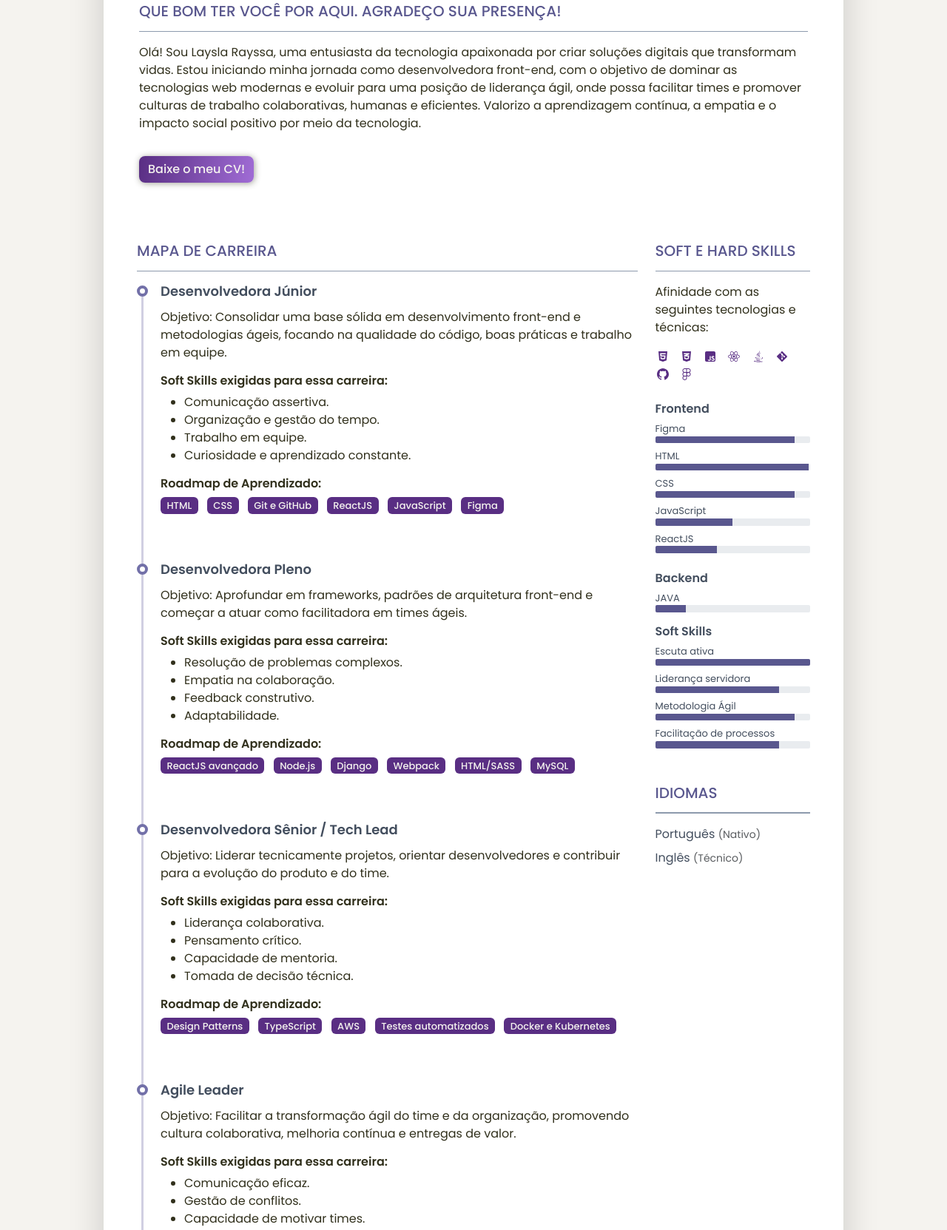
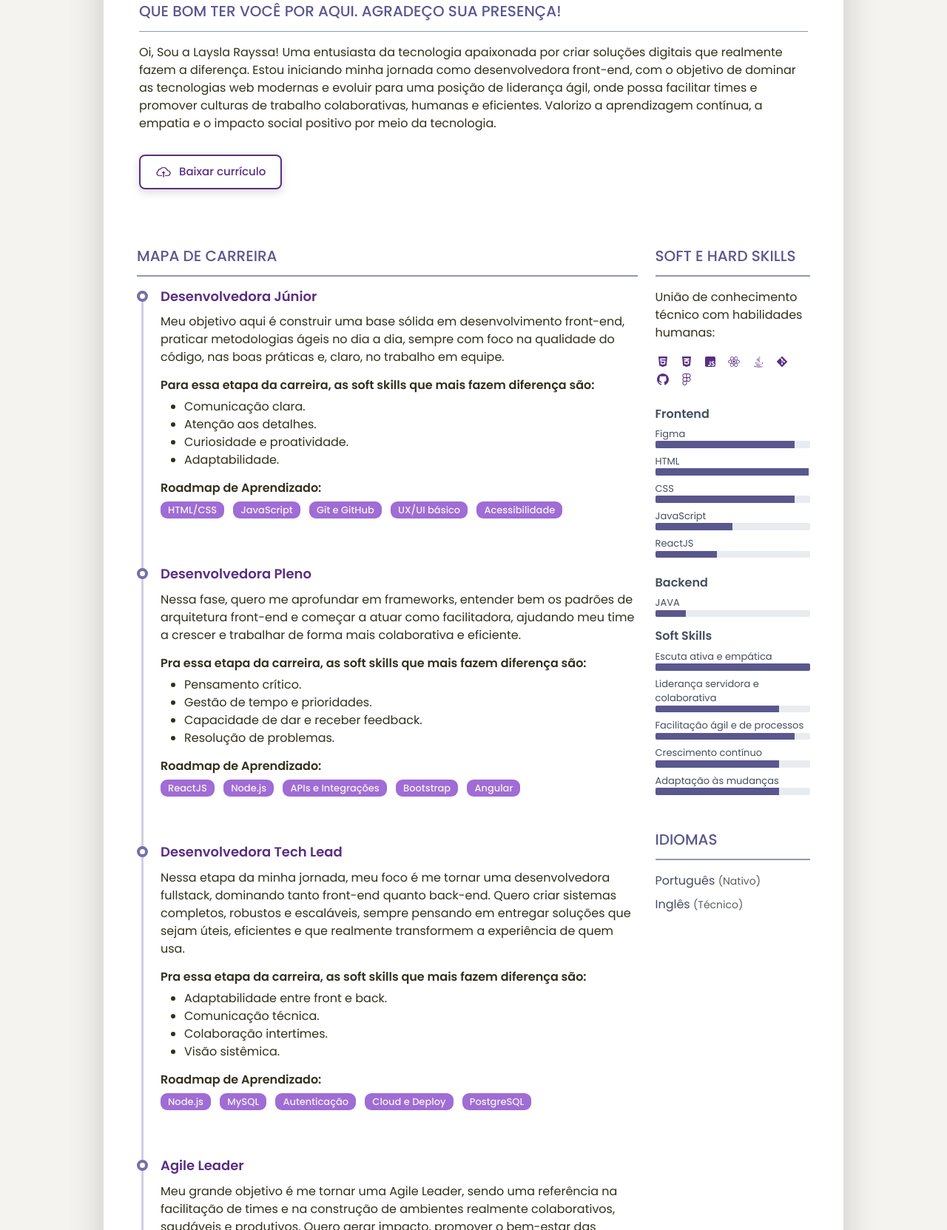
Before and after one commit to lrayssz/mapaCarreiraLaysla, a plain HTML site: page index.html in a window 1280 px wide. Shown: the part 295-1958 px from the top of the page at 74% size. Drawn offline with nearby package versions, Linux system fonts and the light colour scheme.

Commit message:
Adicionando conteúdo e interação ao mapa de carreira

```diff
--- a/index.html
+++ b/index.html
@@ -5,9 +5,12 @@
     <meta charset="utf-8" />
     <meta http-equiv="X-UA-Compatible" content="IE=edge" />
     <meta name="viewport" content="width=device-width, initial-scale=1.0" />
-    <meta name="description" content="" />
+    <meta
+      name="description"
+      content="Mapa de carreira de Laysla Rayssa, desenvolvedora front-end em formação, apaixonada por tecnologia e metodologias ágeis."
+    />
     <meta name="author" content="" />
-    <link rel="shortcut icon" href="images/LR (2).png" />
+    <link rel="shortcut icon" href="images/LR (3).png" />
     <script defer src="assets/fontawesome/js/all.min.js"></script>
     <link id="theme-style" rel="stylesheet" href="assets/css/bootstrap-5.css" />
     <link rel="stylesheet" href="styles/style.css" />
@@ -36,11 +39,15 @@
                   <div class="title mb-3">Desenvolvedora Front-end</div>
                   <ul class="list-unstyled">
                     <li class="mb-2">
-                      <a class="text-link" href="#">
+                      <a
+                        class="text-link"
+                        href="mailto:laysla.rayssa05@gmail.com"
+                      >
                         <i
                           class="far fa-envelope fa-fw me-2"
                           data-fa-transform="grow-3"
-                        ></i>laysla.rayssa05@gmail.com
+                        ></i
+                        >laysla.rayssa05@gmail.com
                       </a>
                     </li>
                   </ul>
@@ -85,19 +92,34 @@
             </h2>
             <div class="resume-section-content">
               <p class="mb-0">
-                Olá! Sou Laysla Rayssa, uma entusiasta da tecnologia apaixonada
-                por criar soluções digitais que transformam vidas. Estou
-                iniciando minha jornada como desenvolvedora front-end, com o
-                objetivo de dominar as tecnologias web modernas e evoluir para
+                Oi, Sou a Laysla Rayssa! Uma entusiasta da tecnologia apaixonada
+                por criar soluções digitais que realmente fazem a diferença.
+                Estou iniciando minha jornada como desenvolvedora front-end, com
+                o objetivo de dominar as tecnologias web modernas e evoluir para
                 uma posição de liderança ágil, onde possa facilitar times e
                 promover culturas de trabalho colaborativas, humanas e
                 eficientes. Valorizo a aprendizagem contínua, a empatia e o
                 impacto social positivo por meio da tecnologia.
               </p>
 
-              <a class="btn" href="docs/layslarayssa_equipe5.docx"
-                >Baixe o meu CV!</a
+              <a
+                class="btn"
+                href="docs/layslarayssa_equipe5.docx"
+                download
+                onclick="launchConfetti(); showMessage();"
               >
+                <img
+                  src="images/cloudIcon.png"
+                  alt="Download"
+                  width="22"
+                  height="22"
+                />
+                <span>Baixar currículo</span>
+              </a>
+
+              <div class="popup-message" id="popup">
+                🎉 Obrigada por baixar meu currículo! 🎉
+              </div>
             </div>
           </section>
           <div class="row">
@@ -124,21 +146,22 @@
                       </div>
                       <div class="resume-timeline-item-desc">
                         <p>
-                          Objetivo: Consolidar uma base sólida em
-                          desenvolvimento front-end e metodologias ágeis,
-                          focando na qualidade do código, boas práticas e
-                          trabalho em equipe.
+                          Meu objetivo aqui é construir uma base sólida em
+                          desenvolvimento front-end, praticar metodologias ágeis
+                          no dia a dia, sempre com foco na qualidade do código,
+                          nas boas práticas e, claro, no trabalho em equipe.
                         </p>
                         <h4
                           class="resume-timeline-item-desc-heading font-weight-bold"
                         >
-                          Soft Skills exigidas para essa carreira:
+                          Para essa etapa da carreira, as soft skills que mais
+                          fazem diferença são:
                         </h4>
                         <ul>
-                          <li>Comunicação assertiva.</li>
-                          <li>Organização e gestão do tempo.</li>
-                          <li>Trabalho em equipe.</li>
-                          <li>Curiosidade e aprendizado constante.</li>
+                          <li>Comunicação clara.</li>
+                          <li>Atenção aos detalhes.</li>
+                          <li>Curiosidade e proatividade.</li>
+                          <li>Adaptabilidade.</li>
                         </ul>
                         <h4
                           class="resume-timeline-item-desc-heading font-weight-bold"
@@ -147,22 +170,19 @@
                         </h4>
                         <ul class="list-inline">
                           <li class="list-inline-item">
-                            <span class="badge badge-pill">HTML</span>
+                            <span class="badge badge-pill">HTML/CSS</span>
                           </li>
                           <li class="list-inline-item">
-                            <span class="badge badge-pill">CSS</span>
+                            <span class="badge badge-pill">JavaScript</span>
                           </li>
                           <li class="list-inline-item">
                             <span class="badge badge-pill">Git e GitHub</span>
                           </li>
                           <li class="list-inline-item">
-                            <span class="badge badge-pill">ReactJS</span>
+                            <span class="badge badge-pill">UX/UI básico</span>
                           </li>
                           <li class="list-inline-item">
-                            <span class="badge badge-pill">JavaScript</span>
-                          </li>
-                          <li class="list-inline-item">
-                            <span class="badge badge-pill">Figma</span>
+                            <span class="badge badge-pill">Acessibilidade</span>
                           </li>
                         </ul>
                       </div>
@@ -182,20 +202,23 @@
                       </div>
                       <div class="resume-timeline-item-desc">
                         <p>
-                          Objetivo: Aprofundar em frameworks, padrões de
-                          arquitetura front-end e começar a atuar como
-                          facilitadora em times ágeis.
+                          Nessa fase, quero me aprofundar em frameworks,
+                          entender bem os padrões de arquitetura front-end e
+                          começar a atuar como facilitadora, ajudando meu time a
+                          crescer e trabalhar de forma mais colaborativa e
+                          eficiente.
                         </p>
                         <h4
                           class="resume-timeline-item-desc-heading font-weight-bold"
                         >
-                          Soft Skills exigidas para essa carreira:
+                          Pra essa etapa da carreira, as soft skills que mais
+                          fazem diferença são:
                         </h4>
                         <ul>
-                          <li>Resolução de problemas complexos.</li>
-                          <li>Empatia na colaboração.</li>
-                          <li>Feedback construtivo.</li>
-                          <li>Adaptabilidade.</li>
+                          <li>Pensamento crítico.</li>
+                          <li>Gestão de tempo e prioridades.</li>
+                          <li>Capacidade de dar e receber feedback.</li>
+                          <li>Resolução de problemas.</li>
                         </ul>
                         <h4
                           class="resume-timeline-item-desc-heading font-weight-bold"
@@ -204,24 +227,21 @@
                         </h4>
                         <ul class="list-inline">
                           <li class="list-inline-item">
-                            <span class="badge badge-pill"
-                              >ReactJS avançado</span
-                            >
+                            <span class="badge badge-pill">ReactJS</span>
                           </li>
                           <li class="list-inline-item">
                             <span class="badge badge-pill">Node.js</span>
                           </li>
                           <li class="list-inline-item">
-                            <span class="badge badge-pill">Django</span>
+                            <span class="badge badge-pill"
+                              >APIs e Integrações</span
+                            >
                           </li>
                           <li class="list-inline-item">
-                            <span class="badge badge-pill">Webpack</span>
+                            <span class="badge badge-pill">Bootstrap</span>
                           </li>
                           <li class="list-inline-item">
-                            <span class="badge badge-pill">HTML/SASS</span>
-                          </li>
-                          <li class="list-inline-item">
-                            <span class="badge badge-pill">MySQL</span>
+                            <span class="badge badge-pill">Angular</span>
                           </li>
                         </ul>
                       </div>
@@ -235,26 +255,30 @@
                           <h3
                             class="resume-position-title font-weight-bold mb-1"
                           >
-                            Desenvolvedora Sênior / Tech Lead
+                            Desenvolvedora Tech Lead
                           </h3>
                         </div>
                       </div>
                       <div class="resume-timeline-item-desc">
                         <p>
-                          Objetivo: Liderar tecnicamente projetos, orientar
-                          desenvolvedores e contribuir para a evolução do
-                          produto e do time.
+                          Nessa etapa da minha jornada, meu foco é me tornar uma
+                          desenvolvedora fullstack, dominando tanto front-end
+                          quanto back-end. Quero criar sistemas completos,
+                          robustos e escaláveis, sempre pensando em entregar
+                          soluções que sejam úteis, eficientes e que realmente
+                          transformem a experiência de quem usa.
                         </p>
                         <h4
                           class="resume-timeline-item-desc-heading font-weight-bold"
                         >
-                          Soft Skills exigidas para essa carreira:
+                          Pra essa etapa da carreira, as soft skills que mais
+                          fazem diferença são:
                         </h4>
                         <ul>
-                          <li>Liderança colaborativa.</li>
-                          <li>Pensamento crítico.</li>
-                          <li>Capacidade de mentoria.</li>
-                          <li>Tomada de decisão técnica.</li>
+                          <li>Adaptabilidade entre front e back.</li>
+                          <li>Comunicação técnica.</li>
+                          <li>Colaboração intertimes.</li>
+                          <li>Visão sistêmica.</li>
                         </ul>
                         <h4
                           class="resume-timeline-item-desc-heading font-weight-bold"
@@ -263,25 +287,19 @@
                         </h4>
                         <ul class="list-inline">
                           <li class="list-inline-item">
-                            <span class="badge badge-pill"
-                              >Design Patterns</span
-                            >
+                            <span class="badge badge-pill">Node.js</span>
                           </li>
                           <li class="list-inline-item">
-                            <span class="badge badge-pill">TypeScript</span>
+                            <span class="badge badge-pill">MySQL</span>
                           </li>
                           <li class="list-inline-item">
-                            <span class="badge badge-pill">AWS</span>
+                            <span class="badge badge-pill">Autenticação</span>
                           </li>
                           <li class="list-inline-item">
-                            <span class="badge badge-pill"
-                              >Testes automatizados</span
-                            >
+                            <span class="badge badge-pill">Cloud e Deploy</span>
                           </li>
                           <li class="list-inline-item">
-                            <span class="badge badge-pill"
-                              >Docker e Kubernetes</span
-                            >
+                            <span class="badge badge-pill">PostgreSQL</span>
                           </li>
                         </ul>
                       </div>
@@ -301,20 +319,27 @@
                       </div>
                       <div class="resume-timeline-item-desc">
                         <p>
-                          Objetivo: Facilitar a transformação ágil do time e da
-                          organização, promovendo cultura colaborativa, melhoria
-                          contínua e entregas de valor.
+                          Meu grande objetivo é me tornar uma Agile Leader,
+                          sendo uma referência na facilitação de times e na
+                          construção de ambientes realmente colaborativos,
+                          saudáveis e produtivos. Quero gerar impacto, promover
+                          o bem-estar das pessoas, impulsionar o desenvolvimento
+                          contínuo e ajudar as organizações a entregarem mais
+                          valor de forma sustentável e humana.
                         </p>
                         <h4
                           class="resume-timeline-item-desc-heading font-weight-bold"
                         >
-                          Soft Skills exigidas para essa carreira:
+                          Pra essa etapa da carreira, as soft skills que mais
+                          fazem diferença são:
                         </h4>
                         <ul>
-                          <li>Comunicação eficaz.</li>
-                          <li>Gestão de conflitos.</li>
-                          <li>Capacidade de motivar times.</li>
-                          <li>Visão estratégica.</li>
+                          <li>Liderança empática.</li>
+                          <li>Facilitação de times.</li>
+                          <li>Mentalidade de melhoria contínua.</li>
+                          <li>
+                            Foco em bem-estar e segurança psicológica do time.
+                          </li>
                         </ul>
                         <h4
                           class="resume-timeline-item-desc-heading font-weight-bold"
@@ -323,19 +348,23 @@
                         </h4>
                         <ul class="list-inline">
                           <li class="list-inline-item">
-                            <span class="badge badge-pill">Scrum Master</span>
+                            <span class="badge badge-pill">Scrum/Kanban</span>
                           </li>
                           <li class="list-inline-item">
-                            <span class="badge badge-pill">Kanban</span>
+                            <span class="badge badge-pill"
+                              >Cultura de Produto</span
+                            >
                           </li>
                           <li class="list-inline-item">
-                            <span class="badge badge-pill">Lean</span>
+                            <span class="badge badge-pill">Trello</span>
                           </li>
                           <li class="list-inline-item">
-                            <span class="badge badge-pill">PMBOK</span>
+                            <span class="badge badge-pill">Dailies</span>
                           </li>
                           <li class="list-inline-item">
-                            <span class="badge badge-pill">Coaching</span>
+                            <span class="badge badge-pill"
+                              >Mentoria e Desenvolvimento</span
+                            >
                           </li>
                         </ul>
                       </div>
@@ -351,7 +380,7 @@
                 >
                   Soft e Hard Skills
                 </h2>
-                <p>Afinidade com as seguintes tecnologias e técnicas:</p>
+                <p>União de conhecimento técnico com habilidades humanas:</p>
                 <ul class="list-inline dev-icons mb-4">
                   <li class="list-inline-item">
                     <i class="fab fa-html5" title="HTML5"></i>
@@ -476,7 +505,9 @@
                     </h4>
                     <ul class="list-unstyled">
                       <li class="mb-2">
-                        <div class="resume-skill-name">Escuta ativa</div>
+                        <div class="resume-skill-name">
+                          Escuta ativa e empática
+                        </div>
                         <div class="progress resume-progress">
                           <div
                             class="progress-bar theme-progress-bar-dark"
@@ -490,7 +521,9 @@
                       </li>
 
                       <li class="mb-2">
-                        <div class="resume-skill-name">Liderança servidora</div>
+                        <div class="resume-skill-name">
+                          Liderança servidora e colaborativa
+                        </div>
                         <div class="progress resume-progress">
                           <div
                             class="progress-bar theme-progress-bar-dark"
@@ -504,7 +537,9 @@
                       </li>
 
                       <li class="mb-2">
-                        <div class="resume-skill-name">Metodologia Ágil</div>
+                        <div class="resume-skill-name">
+                          Facilitação ágil e de processos
+                        </div>
                         <div class="progress resume-progress">
                           <div
                             class="progress-bar theme-progress-bar-dark"
@@ -519,7 +554,23 @@
 
                       <li class="mb-2">
                         <div class="resume-skill-name">
-                          Facilitação de processos
+                          Crescimento contínuo
+                        </div>
+                        <div class="progress resume-progress">
+                          <div
+                            class="progress-bar theme-progress-bar-dark"
+                            role="progressbar"
+                            style="width: 80%"
+                            aria-valuenow="25"
+                            aria-valuemin="0"
+                            aria-valuemax="100"
+                          ></div>
+                        </div>
+                      </li>
+
+                      <li class="mb-2">
+                        <div class="resume-skill-name">
+                          Adaptação às mudanças
                         </div>
                         <div class="progress resume-progress">
                           <div
@@ -569,5 +620,26 @@
         </div>
       </div>
     </article>
+
+    <script src="https://cdn.jsdelivr.net/npm/canvas-confetti@1.6.0/dist/confetti.browser.min.js"></script>
+
+    <script>
+      function launchConfetti() {
+        confetti({
+          particleCount: 150,
+          spread: 70,
+          origin: { y: 0.6 },
+        });
+      }
+
+      function showMessage() {
+        const popup = document.getElementById("popup");
+        popup.classList.add("show");
+
+        setTimeout(() => {
+          popup.classList.remove("show");
+        }, 2500);
+      }
+    </script>
   </body>
 </html>
--- a/styles/style.css
+++ b/styles/style.css
@@ -10,7 +10,7 @@
   --corPrincipal: #a06cd5;
   --corSecundaria: #592e83;
   --corTextoEscuro: #31301c;
-  --corSombra: #31301c75;
+  --corSombra: rgba(0, 0, 0, 0.15);
   --corTextoClaro: #f5f3ef;
 }
 
@@ -21,6 +21,13 @@
 .picture {
   margin-left: 2.5px;
   border-radius: 25px 0 0 0;
+}
+
+.text-link {
+  color: var(--corTextoClaro);
+  text-decoration: underline;
+  font-weight: 400;
+  transition: color 0.3s ease;
 }
 
 .resume-header {
@@ -40,7 +47,6 @@
   height: 30px;
 }
 
-.mb-0,
 .resume-timeline-item-desc {
   font-weight: 400;
   color: var(--corTextoEscuro);
@@ -51,11 +57,22 @@
 }
 
 .badge {
-  background-color: var(--corSecundaria);
+  background-color: var(--corPrincipal);
   color: var(--corTextoClaro);
   font-size: 13px;
   font-weight: 500;
+  padding: 5px 10px;
+  border-radius: 9px;
+  transition: transform 0.5s ease, box-shadow 0.5s ease;
+  cursor: default;
 }
+
+.badge:hover {
+  transform: scale(1.1);
+  background-color: var(--corSecundaria);
+  box-shadow: 0 4px 10px rgba(0, 0, 0, 0.15);
+}
+
 
 h3,
 h4 {
@@ -74,6 +91,15 @@ body {
   padding: 0;
 }
 
+.resume-section-content p {
+  color: var(--corTextoEscuro);
+}
+
+.resume-position-title {
+  color: var(--corSecundaria); /* ou qualquer cor que quiser */
+  font-weight: 600;
+}
+
 .row {
   display: flex;
   flex-wrap: wrap;
@@ -88,46 +114,89 @@ body {
   box-sizing: border-box;
 }
 
-@media (max-width: 768px) {
-  .row {
-    flex-direction: column;
+@media (max-width: 480px) {
+  .name {
+    font-size: 24px;
+  }
+  .title {
+    font-size: 16px;
   }
 }
 
 .btn {
-  display: inline-block;
-  font-size: 1rem;
+  position: relative;
+  display: inline-flex;
+  align-items: center;
+  justify-content: center;
+  gap: 10px;
+  padding: 10px 20px;
+  border: 2px solid var(--corSecundaria);
+  color: var(--corSecundaria);
+  background-color: transparent;
+  border-radius: 8px;
+  text-decoration: none;
   font-weight: 500;
-  color: var(--corTextoClaro);
-  background: linear-gradient(
-    100deg,
-    var(--corSecundaria),
-    var(--corPrincipal)
-  );
-  border: none;
-  border-radius: 8px;
-  text-align: center;
-  cursor: pointer;
-  box-shadow: 1px 1px 9px var(--corSombra);
-  transition: 1.9s;
+  font-size: 15px;
+  box-shadow: 0 4px 12px var(--corSombra);
+  overflow: hidden;
+  transition: color 0.4s ease;
+}
+
+.btn::before {
+  content: "";
+  position: absolute;
+  left: 0;
+  top: 0;
+  width: 0%;
+  height: 100%;
+  background: linear-gradient(90deg, var(--corPrincipal), var(--corSecundaria));
+  z-index: 0;
+  transition: width 0.9s ease;
+}
+
+.btn:hover::before {
+  width: 100%;
 }
 
 .btn:hover {
-  background: linear-gradient(
-    100deg,
-    var(--corPrincipal),
-    var(--corSecundaria)
-  );
   color: var(--corTextoClaro);
 }
 
-.mb-3 {
-  margin-bottom: 1rem;
+.btn img {
+  z-index: 1;
+  transition: filter 0.3s ease;
 }
 
-.mt-3 {
-  margin-top: 1rem;
+.btn:hover img {
+  filter: brightness(0) invert(1);
 }
+
+.btn span {
+  z-index: 1;
+}
+
+.popup-message {
+  position: fixed;
+  top: 50%;
+  left: 50%;
+  transform: translate(-50%, -50%) scale(0);
+  background-color: var(--corSecundaria);
+  color: var(--corTextoClaro);
+  padding: 20px 30px;
+  border-radius: 12px;
+  box-shadow: 0 4px 12px rgba(0,0,0,0.2);
+  font-size: 16px;
+  font-weight: 500;
+  opacity: 0;
+  transition: transform 0.4s ease, opacity 0.4s ease;
+  z-index: 9999;
+}
+
+.popup-message.show {
+  transform: translate(-50%, -50%) scale(1);
+  opacity: 1;
+}
+
 
 input,
 select,
```
Also changed, not shown: images/LR (2).png (deleted), images/LR (3).png (added), images/cloudIcon.png (added), images/uploadIcon.png (added).
